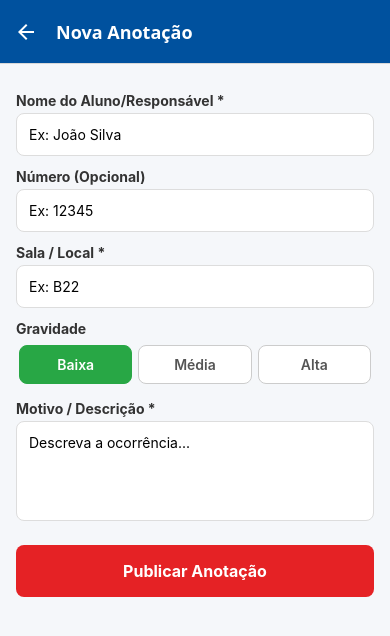
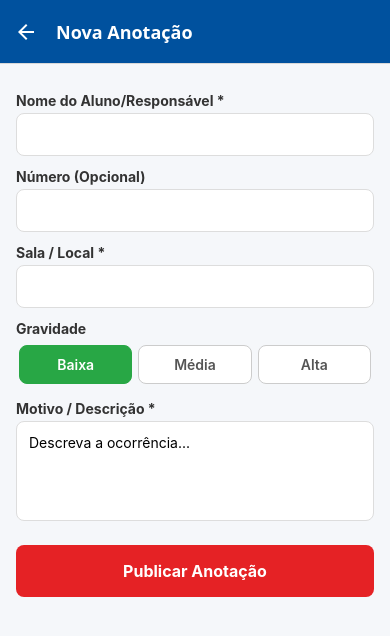
Before and after one commit to OrtelanGabriel1/sistema_anotacao_senai, a React Native app: screen /Cadastro in a window 390 px wide. Shown: the top 636 px of the page. Built offline with nearby package versions, Linux system fonts and the light colour scheme.

Commit message:
Correção estética

```diff
--- a/src/screens/CadastroScreen.js
+++ b/src/screens/CadastroScreen.js
@@ -40,7 +40,6 @@ export default function CadastroScreen({ navigation }) {
         style={styles.input}
         value={nome}
         onChangeText={setNome}
-        placeholder="Ex: João Silva"
       />
 
       <Text style={styles.label}>Número (Opcional)</Text>
@@ -48,7 +47,6 @@ export default function CadastroScreen({ navigation }) {
         style={styles.input}
         value={numero}
         onChangeText={setNumero}
-        placeholder="Ex: 12345"
         keyboardType="numeric"
       />
 
@@ -57,7 +55,6 @@ export default function CadastroScreen({ navigation }) {
         style={styles.input}
         value={sala}
         onChangeText={setSala}
-        placeholder="Ex: B22"
       />
 
       <Text style={styles.label}>Gravidade</Text>
```
